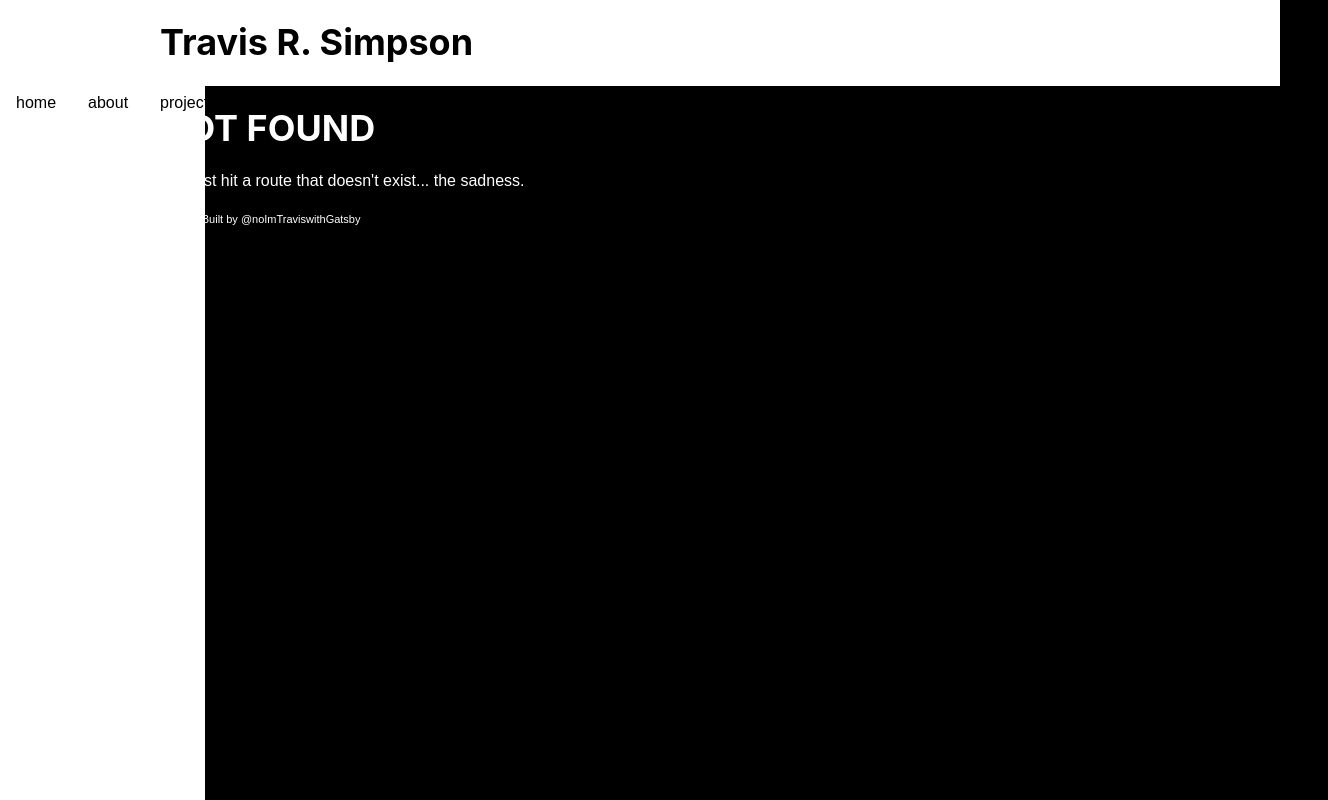
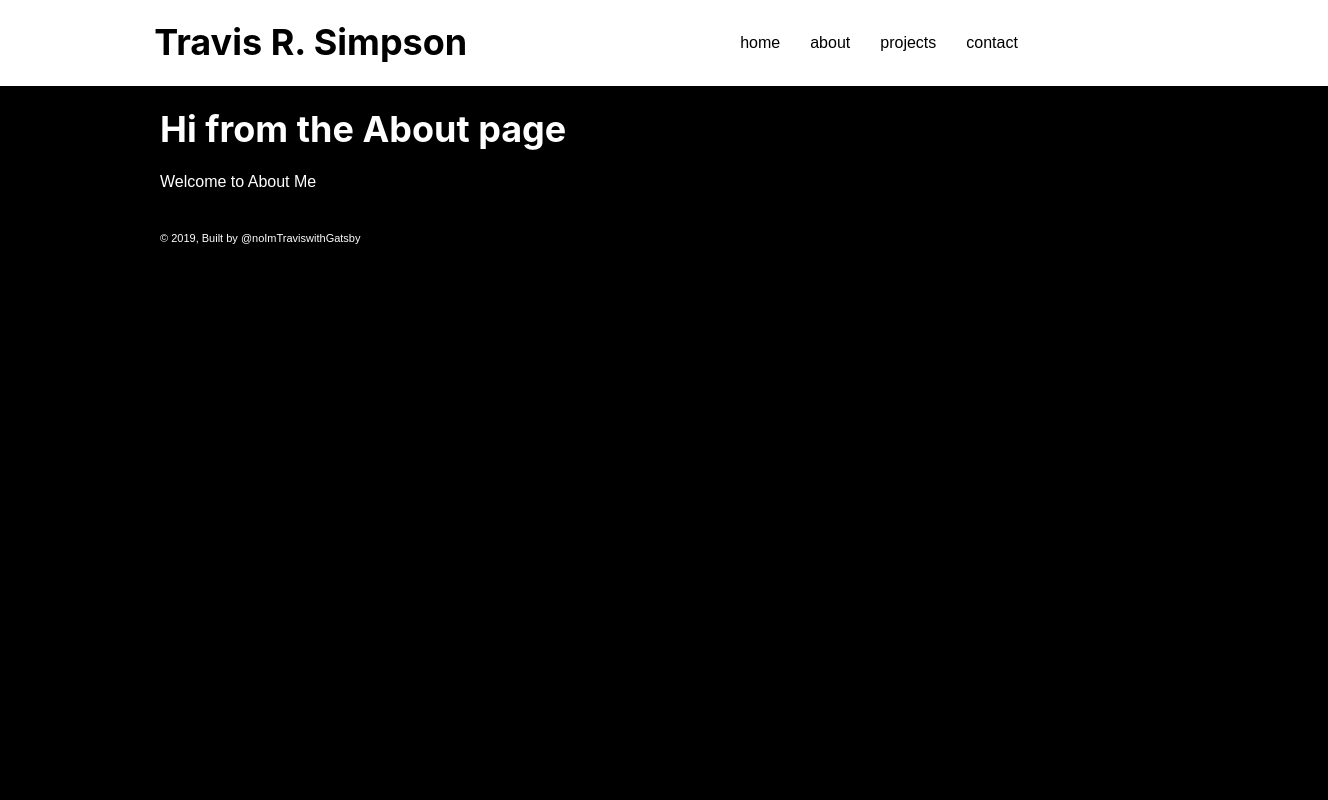
Before and after one commit to Synsyxx/finalportfolio, a Gatsby site: page /about in a window 1280 px wide. Before the commit this address had no page. Shown: the whole page, 1328 px wide, since content can reach past the window. Built offline with nearby package versions, Linux system fonts and the light colour scheme; Gatsby itself is replaced by a stand-in of ours.

Commit message:
removed image, added all pages w/placeholders, working on nav

```diff
--- a/src/components/header.js
+++ b/src/components/header.js
@@ -11,12 +11,8 @@ const Header = ({ siteTitle, menuLinks }) => (
           </li>)
     }
   </nav>*/
-  <header
-    style={{
-      background: `white`,
-      marginBottom: `1.45rem`,
-    }}
-  >
+  <header>
+    <meta name="viewport" content="initial-scale=1"></meta>
     <div
       style={{
         margin: `0 auto`,
@@ -36,7 +32,7 @@ const Header = ({ siteTitle, menuLinks }) => (
         </Link>
       </h1>
     </div>
-    <nav style={{ display: 'flex', flex: 1 }} class="sidenav">
+    <nav class="sidenav">
     {
       menuLinks.map(link =>
           <li key={link.name} style={{ 'listStyleType': 'none' }}>
--- a/src/components/layout.css
+++ b/src/components/layout.css
@@ -3,54 +3,54 @@ html {
   -ms-text-size-adjust: 100%;
   -webkit-text-size-adjust: 100%;
 }
+
 body {
   background: black;
   margin: 0;
   -webkit-font-smoothing: antialiased;
   -moz-osx-font-smoothing: grayscale;
-}/*
-article,
-aside,
-details,
-figcaption,
-figure,
-footer,
-header,
-main,
-menu,
-nav,
-section,
-*/
+}
+
+header {
+  background: white;
+  margin-bottom: 1.5rem;
+  padding-left: 1.5rem;
+  padding-right: 1.5rem;
+  display: flex;
+  align-items: center;
+  width: 100%;
+  position: relative;
+  height: 100%;
+}
+
 nav.sidenav {
- margin: 0;
- padding: 0;
- width: 16%;
+ margin: 0 auto;
+ padding-left: 1.5rem;
+ padding-right: 1.5rem;
+ display: flex;
+ flex: 0.5;
+ align-items: center;
+ width: 100%;
+ position: relative;
  background-color: white;
- position: fixed;
  height: 100%;
- overflow: auto;
+ padding: 15px;
 }
 
 nav.sidenav a {
-  display: block;
-  color: #000;
-  padding: 8px 16px;
+  padding: 15px;
 }
 
 nav.sidenav a.active {
-  background-color: #4caf50;
-  color: white;
+  padding: 15px;
 }
 
 nav.sidenav a:hover:not(.active) {
-  background-color: #555;
-  color: white;
+  padding: 15px;
 }
 
 nav.content {
-  margin-left: 25%;
-  padding: 1px 16px;
-  height: 1000px;
+ padding: 15px;
 }
 
 @media screen and (max-width: 900px) {
@@ -74,20 +74,7 @@ nav.content {
     float: none;
   }
 }
-/*
-summary {
-  display: block;
-}
-audio,
-canvas,
-progress,
-video {
-  display: inline-block;
-}
-audio:not([controls]) {
-  display: none;
-  height: 0;
-}*/
+
 progress {
   vertical-align: baseline;
 }
--- a/src/pages/page-2.js
+++ b/src/pages/about.js
@@ -4,13 +4,13 @@ import { Link } from "gatsby"
 import Layout from "../components/layout"
 import SEO from "../components/seo"
 
-const SecondPage = () => (
+const AboutPage = () => (
   <Layout>
     <SEO title="Page two" />
-    <h1>Hi from the second page</h1>
-    <p>Welcome to page 2</p>
+    <h1>Hi from the About page</h1>
+    <p>Welcome to About Me</p>
     <Link to="/">Go back to the homepage</Link>
   </Layout>
 )
 
-export default SecondPage
+export default AboutPage
--- /dev/null
+++ b/src/pages/contact.js
@@ -0,0 +1,16 @@
+import React from "react"
+import { Link } from "gatsby"
+
+import Layout from "../components/layout"
+import SEO from "../components/seo"
+
+const ContactPage = () => (
+  <Layout>
+    <SEO title="Page two" />
+    <h1>Hi from the Contact page</h1>
+    <p>Welcome to Contact Me</p>
+    <Link to="/">Go back to the homepage</Link>
+  </Layout>
+)
+
+export default ContactPage
--- a/src/pages/index.js
+++ b/src/pages/index.js
@@ -1,5 +1,4 @@
 import React from "react"
-import { Link } from "gatsby"
 
 import Layout from "../components/layout"
 import Image from "../components/image"
@@ -14,9 +13,9 @@ const IndexPage = () => (
     <p>I love to travel.</p>
     <p>And ride motorcycles.</p>
     <p>I'm also an avid Coffee Addict.</p>
-    <div style={{ maxWidth: `300px`, marginBottom: `1.45rem` }}>
+    {/*<div style={{ maxWidth: `300px`, marginBottom: `1.45rem` }}>
       <Image />
-    </div>
+</div> */}
   </Layout>
 )
 
```
Also changed, not shown: src/components/image.js (+0 -8 lines), src/pages/projects.js (added, +16 -0 lines).
